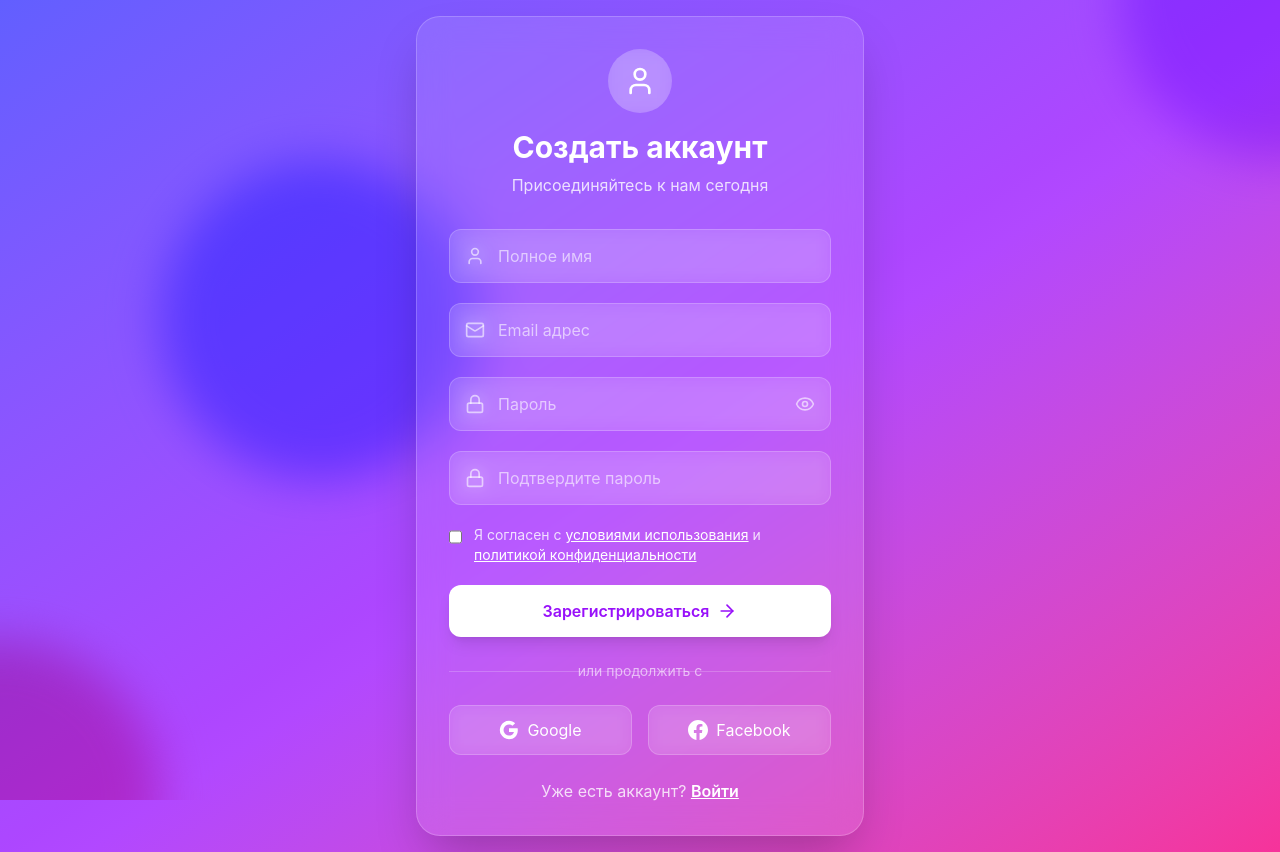
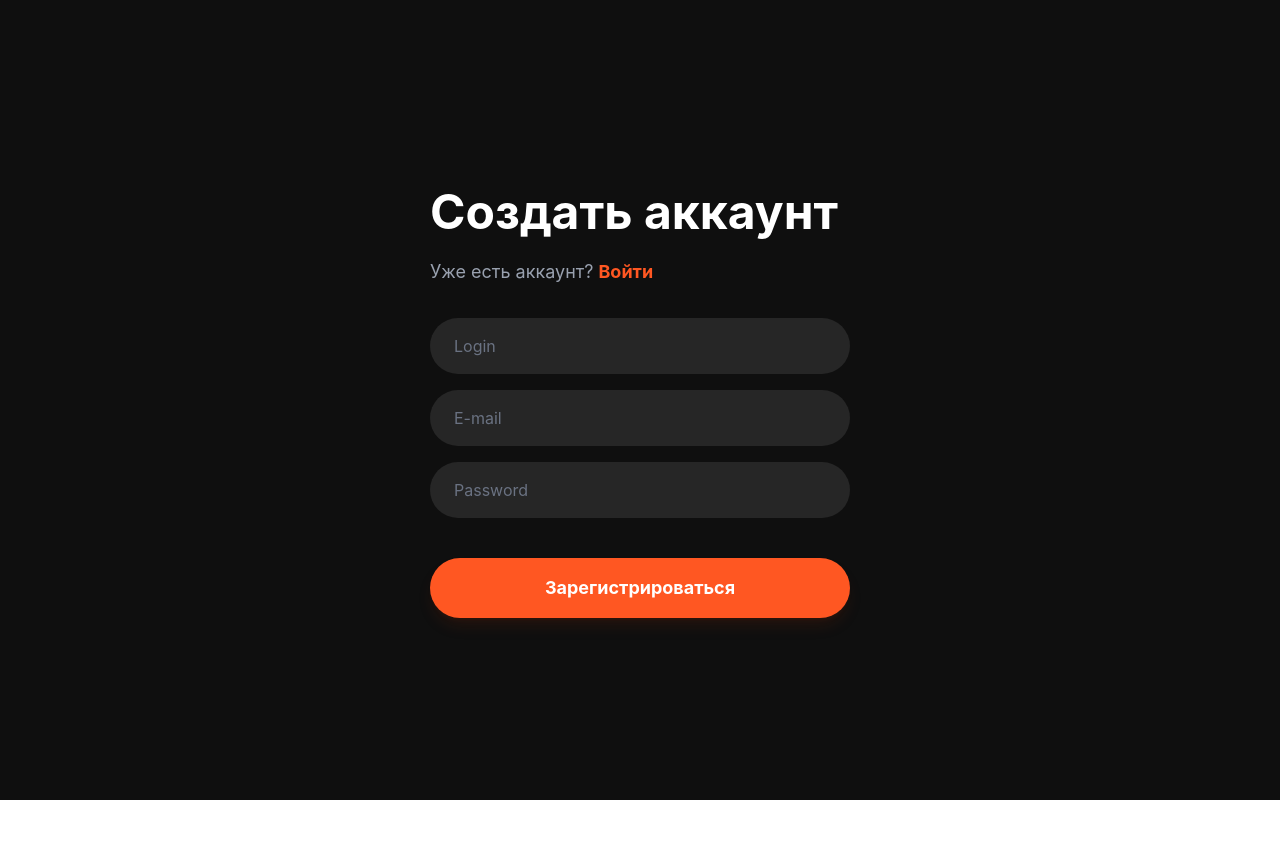
Before and after one commit to skwich/pp2026, a Next.js app: page /register in a window 1280 px wide. After the commit the page ends 800 px from the top, so only its background shows below. Built offline with nearby package versions, Linux system fonts and the light colour scheme.

Commit message:
add register page

```diff
--- a/app/register/page.tsx
+++ b/app/register/page.tsx
@@ -1,182 +1,67 @@
-// app/register/page.tsx
-'use client'
-import { useState } from 'react'
-import { Mail, Lock, User, Eye, EyeOff, ArrowRight } from 'lucide-react'
+'use client';
 
-export default function Register() {
-  const [showPassword, setShowPassword] = useState(false)
-  const [formData, setFormData] = useState({
-    name: '',
-    email: '',
-    password: '',
-    confirmPassword: ''
-  })
+export default function RegistrationPage() {
+  return (
+    // Основной контейнер на весь экран
+    <div className="min-h-screen bg-[#0f0f0f] text-white flex flex-col justify-center items-center p-6 font-sans">
 
-  const handleSubmit = (e: React.FormEvent) => {
-    e.preventDefault()
-    console.log('Регистрация:', formData)
-  }
+      {/* Контейнер для контента (ограничиваем ширину) */}
+      <div className="w-full max-w-[420px] space-y-8">
 
-  return (
-    <div className="min-h-screen bg-gradient-to-br from-indigo-500 via-purple-500 to-pink-500 flex items-center justify-center p-4">
-      {/* Animated background blobs */}
-      <div className="absolute inset-0 overflow-hidden">
-        <div className="absolute -top-40 -right-40 w-80 h-80 bg-purple-400 rounded-full mix-blend-multiply filter blur-xl opacity-70 animate-blob"></div>
-        <div className="absolute -bottom-40 -left-40 w-80 h-80 bg-pink-400 rounded-full mix-blend-multiply filter blur-xl opacity-70 animate-blob animation-delay-2000"></div>
-        <div className="absolute top-40 left-40 w-80 h-80 bg-indigo-400 rounded-full mix-blend-multiply filter blur-xl opacity-70 animate-blob animation-delay-4000"></div>
-      </div>
+        {/* Заголовок и подзаголовок */}
+        <div className="space-y-4">
 
-      {/* Card */}
-      <div className="relative bg-white/10 backdrop-blur-lg rounded-3xl shadow-2xl w-full max-w-md p-8 border border-white/20">
-        {/* Header */}
-        <div className="text-center mb-8">
-          <div className="inline-flex items-center justify-center w-16 h-16 bg-white/20 rounded-full mb-4 backdrop-blur-sm">
-            <User className="w-8 h-8 text-white" />
-          </div>
-          <h1 className="text-3xl font-bold text-white mb-2">Создать аккаунт</h1>
-          <p className="text-white/80">Присоединяйтесь к нам сегодня</p>
+          <h1 className="text-5xl font-bold leading-tight">
+            Создать аккаунт
+          </h1>
+
+          <p className="text-gray-400 text-lg">
+            Уже есть аккаунт?{' '}
+            <a href="#" className="text-[#ff5722] font-bold hover:underline">
+              Войти
+            </a>
+          </p>
         </div>
 
-        {/* Form */}
-        <form onSubmit={handleSubmit} className="space-y-5">
-          {/* Name Input */}
+        {/* Форма */}
+        <form className="space-y-4 mt-8">
+
+          {/* Ряд с именем и фамилией */}
+          <div className="relative ">
+              <input
+                type="text"
+                placeholder="Login"
+                className="w-full bg-[#262626] text-white placeholder-gray-500 rounded-full py-4 px-6 outline-none focus:ring-2 focus:ring-[#ff5722] transition-all"
+              />
+            </div>
+
+          {/* Email */}
           <div className="relative">
-            <div className="absolute inset-y-0 left-0 pl-4 flex items-center pointer-events-none">
-              <User className="w-5 h-5 text-white/60" />
-            </div>
             <input
-              type="text"
-              placeholder="Полное имя"
-              value={formData.name}
-              onChange={(e) => setFormData({...formData, name: e.target.value})}
-              className="w-full pl-12 pr-4 py-3.5 bg-white/10 border border-white/20 rounded-xl text-white placeholder-white/60 focus:outline-none focus:ring-2 focus:ring-white/50 focus:border-transparent transition-all backdrop-blur-sm"
-              required
+              type="email"
+              placeholder="E-mail"
+              className="w-full bg-[#262626] text-white placeholder-gray-500 rounded-full py-4 px-6 outline-none focus:ring-2 focus:ring-[#ff5722] transition-all"
             />
           </div>
 
-          {/* Email Input */}
+          {/* Пароль */}
           <div className="relative">
-            <div className="absolute inset-y-0 left-0 pl-4 flex items-center pointer-events-none">
-              <Mail className="w-5 h-5 text-white/60" />
-            </div>
             <input
-              type="email"
-              placeholder="Email адрес"
-              value={formData.email}
-              onChange={(e) => setFormData({...formData, email: e.target.value})}
-              className="w-full pl-12 pr-4 py-3.5 bg-white/10 border border-white/20 rounded-xl text-white placeholder-white/60 focus:outline-none focus:ring-2 focus:ring-white/50 focus:border-transparent transition-all backdrop-blur-sm"
-              required
+              type="password"
+              placeholder="Password"
+              className="w-full bg-[#262626] text-white placeholder-gray-500 rounded-full py-4 px-6 outline-none focus:ring-2 focus:ring-[#ff5722] transition-all"
             />
           </div>
 
-          {/* Password Input */}
-          <div className="relative">
-            <div className="absolute inset-y-0 left-0 pl-4 flex items-center pointer-events-none">
-              <Lock className="w-5 h-5 text-white/60" />
-            </div>
-            <input
-              type={showPassword ? "text" : "password"}
-              placeholder="Пароль"
-              value={formData.password}
-              onChange={(e) => setFormData({...formData, password: e.target.value})}
-              className="w-full pl-12 pr-12 py-3.5 bg-white/10 border border-white/20 rounded-xl text-white placeholder-white/60 focus:outline-none focus:ring-2 focus:ring-white/50 focus:border-transparent transition-all backdrop-blur-sm"
-              required
-            />
-            <button
-              type="button"
-              onClick={() => setShowPassword(!showPassword)}
-              className="absolute inset-y-0 right-0 pr-4 flex items-center"
-            >
-              {showPassword ? (
-                <EyeOff className="w-5 h-5 text-white/60 hover:text-white transition-colors" />
-              ) : (
-                <Eye className="w-5 h-5 text-white/60 hover:text-white transition-colors" />
-              )}
-            </button>
-          </div>
-
-          {/* Confirm Password Input */}
-          <div className="relative">
-            <div className="absolute inset-y-0 left-0 pl-4 flex items-center pointer-events-none">
-              <Lock className="w-5 h-5 text-white/60" />
-            </div>
-            <input
-              type="password"
-              placeholder="Подтвердите пароль"
-              value={formData.confirmPassword}
-              onChange={(e) => setFormData({...formData, confirmPassword: e.target.value})}
-              className="w-full pl-12 pr-4 py-3.5 bg-white/10 border border-white/20 rounded-xl text-white placeholder-white/60 focus:outline-none focus:ring-2 focus:ring-white/50 focus:border-transparent transition-all backdrop-blur-sm"
-              required
-            />
-          </div>
-
-          {/* Terms Checkbox */}
-          <div className="flex items-start">
-            <input
-              type="checkbox"
-              id="terms"
-              className="mt-1 w-4 h-4 rounded border-white/20 bg-white/10 focus:ring-2 focus:ring-white/50"
-              required
-            />
-            <label htmlFor="terms" className="ml-3 text-sm text-white/80">
-              Я согласен с{' '}
-              <a href="#" className="text-white underline hover:text-white/80 transition-colors">
-                условиями использования
-              </a>{' '}
-              и{' '}
-              <a href="#" className="text-white underline hover:text-white/80 transition-colors">
-                политикой конфиденциальности
-              </a>
-            </label>
-          </div>
-
-          {/* Submit Button */}
+          {/* Кнопка */}
           <button
             type="submit"
-            className="w-full bg-white text-purple-600 py-3.5 rounded-xl font-semibold hover:bg-white/90 transition-all transform hover:scale-[1.02] active:scale-[0.98] flex items-center justify-center gap-2 shadow-lg"
+            className="w-full bg-[#ff5722] hover:bg-[#e64a19] text-white font-bold text-lg rounded-full py-4 mt-6 transition-colors shadow-lg shadow-orange-900/20"
           >
             Зарегистрироваться
-            <ArrowRight className="w-5 h-5" />
           </button>
         </form>
-
-        {/* Divider */}
-        <div className="relative my-6">
-          <div className="absolute inset-0 flex items-center">
-            <div className="w-full border-t border-white/20"></div>
-          </div>
-          <div className="relative flex justify-center text-sm">
-            <span className="px-4 bg-transparent text-white/60">или продолжить с</span>
-          </div>
-        </div>
-
-        {/* Social Buttons */}
-        <div className="grid grid-cols-2 gap-4">
-          <button className="flex items-center justify-center gap-2 px-4 py-3 bg-white/10 border border-white/20 rounded-xl text-white hover:bg-white/20 transition-all backdrop-blur-sm">
-            <svg className="w-5 h-5" viewBox="0 0 24 24">
-              <path fill="currentColor" d="M22.56 12.25c0-.78-.07-1.53-.2-2.25H12v4.26h5.92c-.26 1.37-1.04 2.53-2.21 3.31v2.77h3.57c2.08-1.92 3.28-4.74 3.28-8.09z"/>
-              <path fill="currentColor" d="M12 23c2.97 0 5.46-.98 7.28-2.66l-3.57-2.77c-.98.66-2.23 1.06-3.71 1.06-2.86 0-5.29-1.93-6.16-4.53H2.18v2.84C3.99 20.53 7.7 23 12 23z"/>
-              <path fill="currentColor" d="M5.84 14.09c-.22-.66-.35-1.36-.35-2.09s.13-1.43.35-2.09V7.07H2.18C1.43 8.55 1 10.22 1 12s.43 3.45 1.18 4.93l2.85-2.22.81-.62z"/>
-              <path fill="currentColor" d="M12 5.38c1.62 0 3.06.56 4.21 1.64l3.15-3.15C17.45 2.09 14.97 1 12 1 7.7 1 3.99 3.47 2.18 7.07l3.66 2.84c.87-2.6 3.3-4.53 6.16-4.53z"/>
-            </svg>
-            Google
-          </button>
-          <button className="flex items-center justify-center gap-2 px-4 py-3 bg-white/10 border border-white/20 rounded-xl text-white hover:bg-white/20 transition-all backdrop-blur-sm">
-            <svg className="w-5 h-5" fill="currentColor" viewBox="0 0 24 24">
-              <path d="M24 12.073c0-6.627-5.373-12-12-12s-12 5.373-12 12c0 5.99 4.388 10.954 10.125 11.854v-8.385H7.078v-3.47h3.047V9.43c0-3.007 1.792-4.669 4.533-4.669 1.312 0 2.686.235 2.686.235v2.953H15.83c-1.491 0-1.956.925-1.956 1.874v2.25h3.328l-.532 3.47h-2.796v8.385C19.612 23.027 24 18.062 24 12.073z"/>
-            </svg>
-            Facebook
-          </button>
-        </div>
-
-        {/* Login Link */}
-        <p className="text-center text-white/80 mt-6">
-          Уже есть аккаунт?{' '}
-          <a href="/login" className="text-white font-semibold underline hover:text-white/80 transition-colors">
-            Войти
-          </a>
-        </p>
       </div>
     </div>
-  )
+  );
 }
```
Also changed, not shown: app/register/register.css (added).
